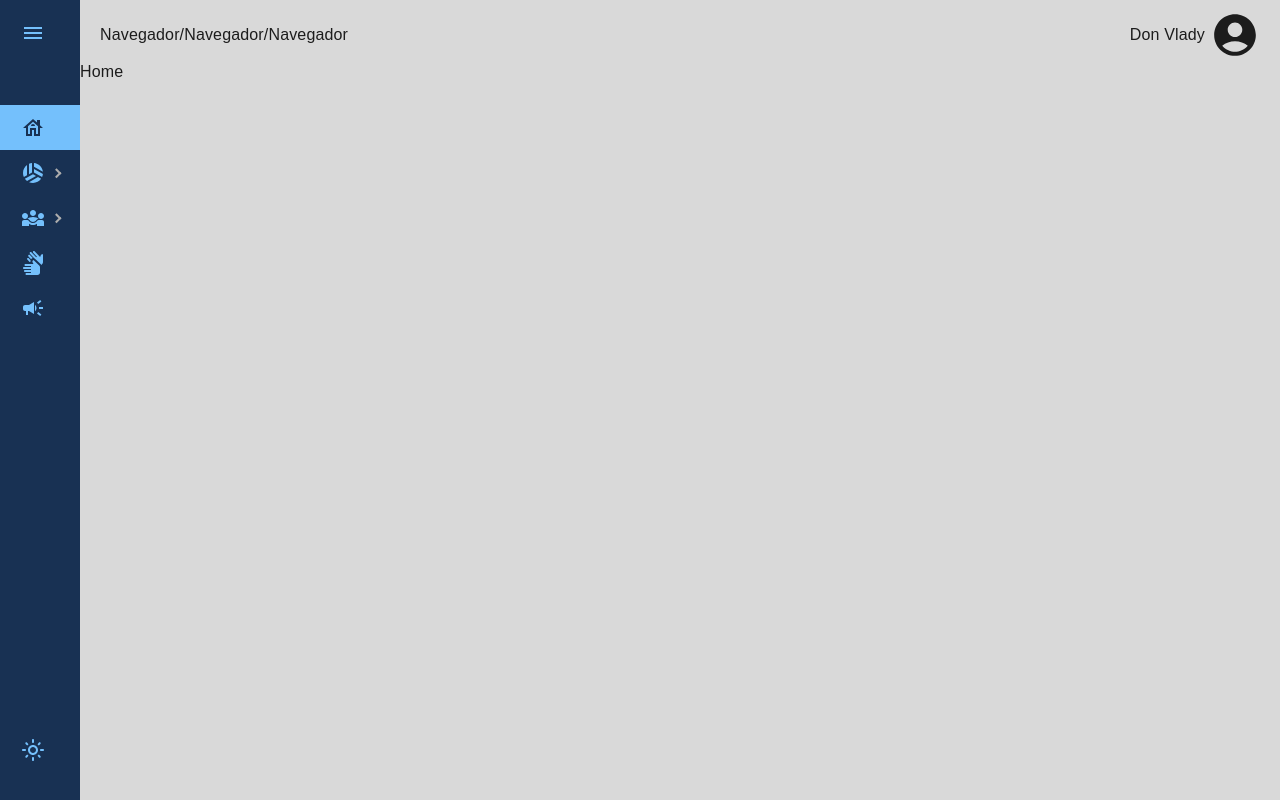
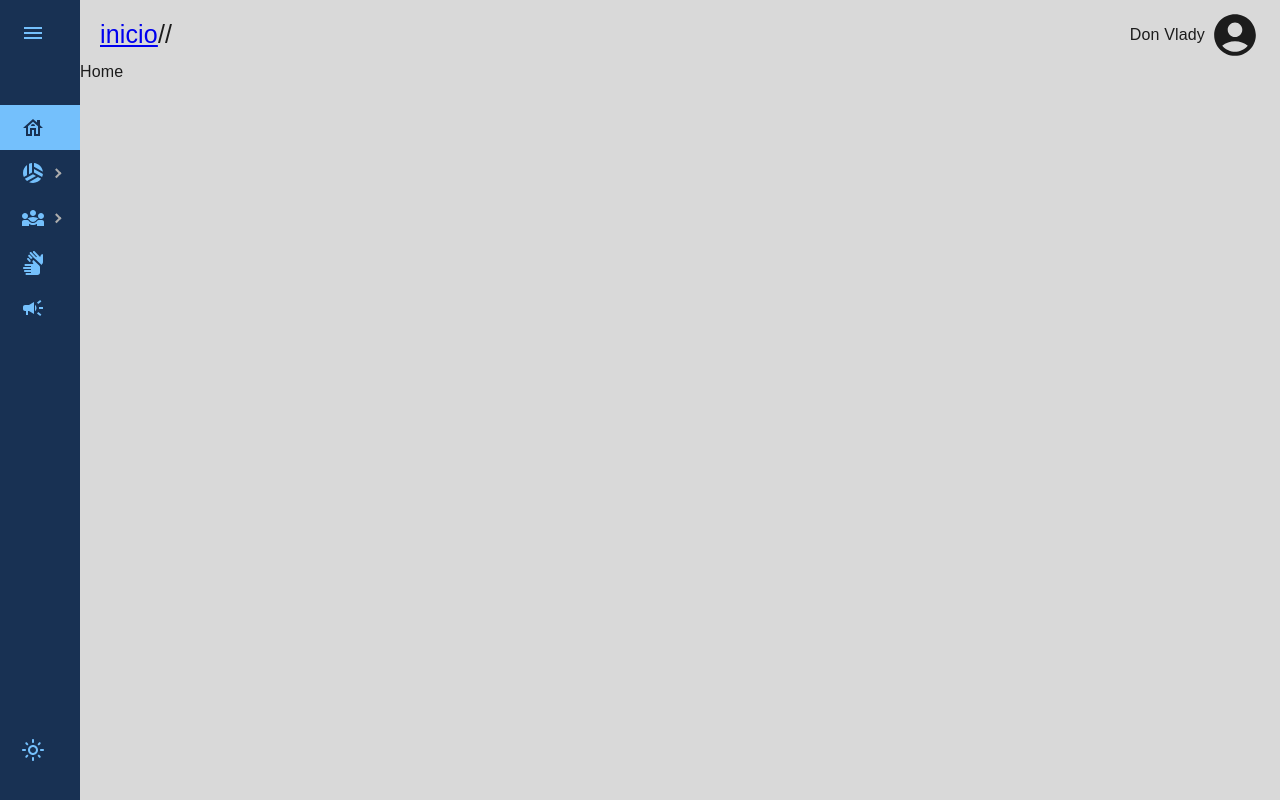
Before and after one commit to Cesar671/Organizador, a React (Create React App) app: page / in a window 1280 px wide. Built offline with nearby package versions, Linux system fonts and the light colour scheme.

Commit message:
navegador superior

```diff
--- a/src/App.js
+++ b/src/App.js
@@ -1,3 +1,4 @@
+import React from 'react';
 import './App.css';
 import Muitheme from './theme/Muitheme';
 import AsideMenu from './global/AsideMenu';
@@ -12,12 +13,13 @@ import Jugadores from './pages/Jugadores';
 import Reglamento from './pages/Reglamento';
 import Noticias from './pages/Noticias';
 function App() {
+  const [selected, setSelected] = React.useState(window.location.href.split("/")[3])
   return (
     <Muitheme>
       <div className="App">
-        <AsideMenu/>
+        <AsideMenu selected = {selected} setSelected = {setSelected}/>
           <div className='MainContainer'>
-          <TopMenu />
+          <TopMenu selected = {selected} setSelected = {setSelected}/>
             <Routes>
               <Route path= "/" element= { <Home /> }/>
               <Route path= "/equipos" element= { <ClubesOrg /> }/>
--- a/src/components/Card.jsx
+++ b/src/components/Card.jsx
@@ -22,7 +22,6 @@ const Card = ({ image, name }) => {
         const dominantColor = colorThief.getColor(img);
         setColor(dominantColor);
         }
-        console.log(color)
     }
   }, [color]);
   return (
@@ -47,7 +46,7 @@ const Card = ({ image, name }) => {
                 }
             }}
         >
-            <Box vint
+            <Box
                 sx={{
                     backgroundColor: "white",
                     borderRadius: "20px",
--- a/src/global/AsideMenu.jsx
+++ b/src/global/AsideMenu.jsx
@@ -24,9 +24,8 @@ const MenuItemCustom = ({Icon, title, link, setSelected, selected}) => {
   )
 }
 
-const AsideMenu = () => {
+const AsideMenu = ({ selected, setSelected }) => {
 
-  const [selected, setSelected] = useState(window.location.href.split("/")[3])
   const [ collapsed, setCollapsed ] = React.useState(true)
   const theme = useTheme()
   const { modeContext } = React.useContext(ModeContext);
--- a/src/global/TopMenu.jsx
+++ b/src/global/TopMenu.jsx
@@ -1,14 +1,31 @@
 import React, { useEffect, useState } from 'react'
 import { Box } from '@mui/material'
 import { AccountCircle } from "@mui/icons-material"
+import { Link } from 'react-router-dom'
 
-const TopMenu = () => {
+const TopNav = ({ data, setSelected }) => {
+
+    return (<Box
+        sx = {{
+            display: "flex",
+            fontSize: "25px"
+        }}
+    >
+    <Link onClick={ () => {
+        setSelected("inicio")
+    }} to="/">
+        inicio
+    </Link>
+        /{(data.length > 0) && data.map((palabra, index) => <><Link to={ data.slice(0, data.length-index).join("/") }>{ palabra }</Link>/</>) }
+    </Box>)
+}
+
+const TopMenu = ({ selected, setSelected }) => {
     const [ dir, setDir ] = useState(null)
     useEffect(() => {
-        //console.log(dir.split("/"))
-        //onst dirs = window.location.href.split("/").slice(3)
-        //console.log(dirs)
-    },[])
+        const dirs = window.location.href.split("/").slice(3)
+        setDir(dirs)
+    },[selected])
   return (
     <Box
         sx = {{
@@ -20,7 +37,7 @@ const TopMenu = () => {
             alignItems: "center"
         }}
     >
-        <div>Navegador/Navegador/Navegador</div>
+        <div>{(dir) && (<TopNav setSelected={setSelected} data={dir} />) }</div>
         <Box
             sx = {{
                 display: "flex",
```
